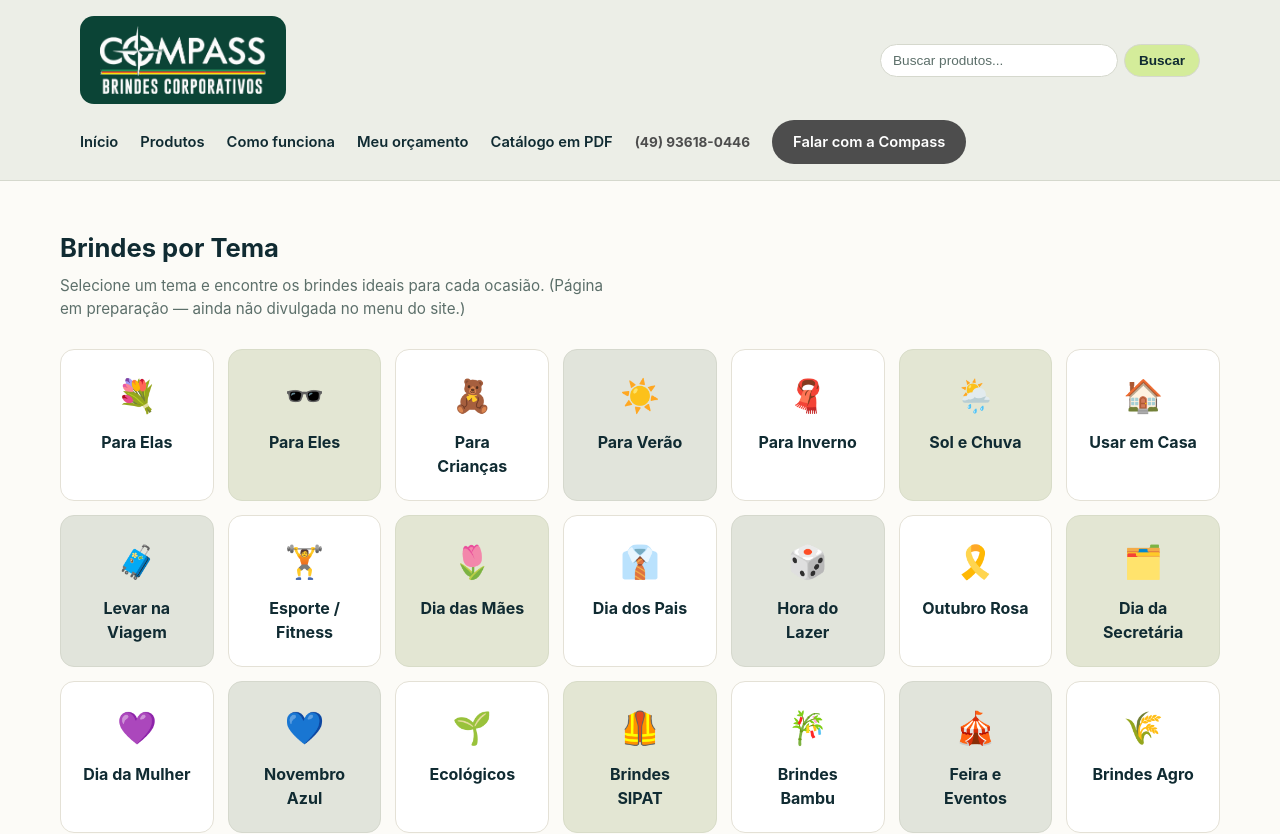
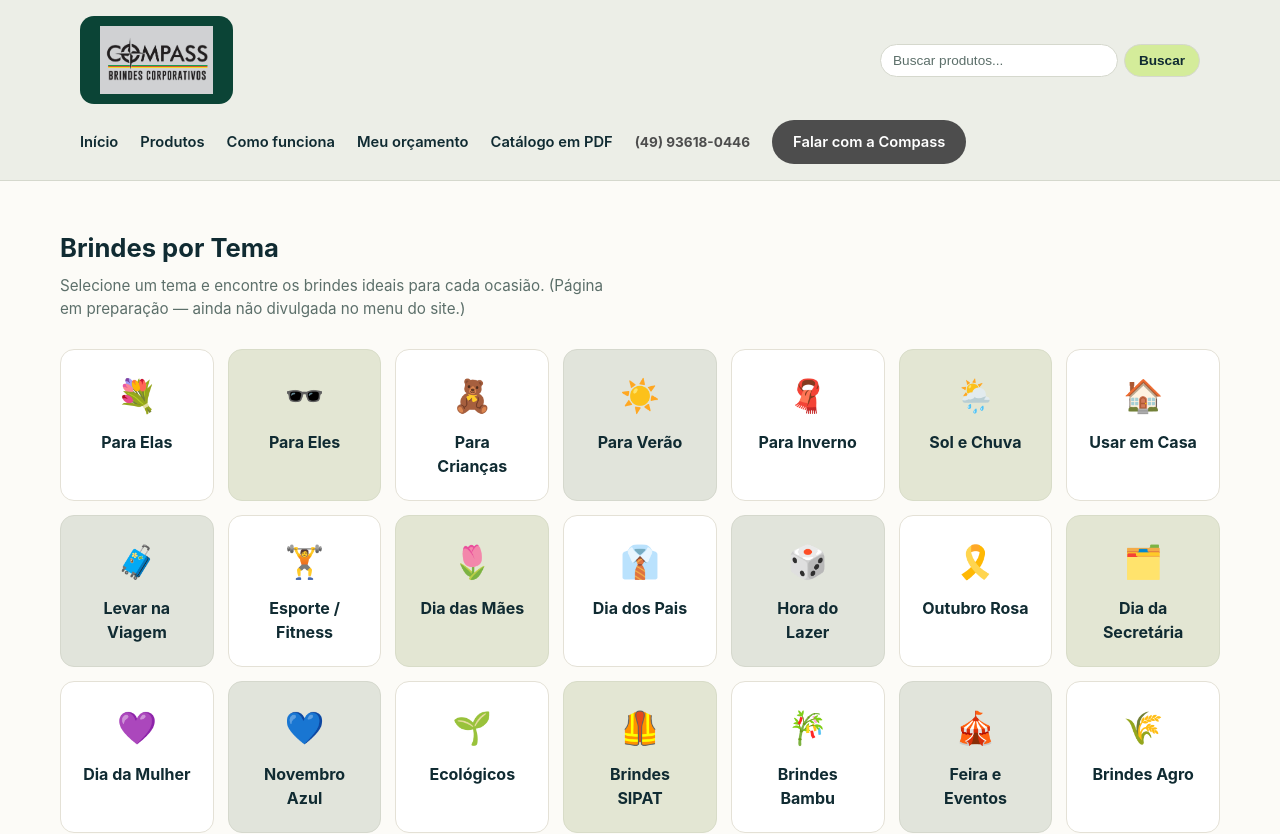
Before and after one commit to compassbrindes-stack/compass-brindes, a Next.js app: page /brindes-por-tema in a window 1280 px wide. Shown: the top 834 px of the page. Built offline with nearby package versions, Linux system fonts and the light colour scheme.

Commit message:
Update site-header.tsx

```diff
--- a/components/site-header.tsx
+++ b/components/site-header.tsx
@@ -14,10 +14,10 @@ export function SiteHeader() {
       <div className="site-header__inner">
         <Link className="logo" href="/">
           <Image
-            src="/logo-compass.png"
+            src="/logo-compass.jpg"
             alt="Compass Brindes Corporativos"
-            width={336}
-            height={138}
+            width={1253}
+            height={751}
             priority
             className="logo-img logo-img--header"
           />
```
